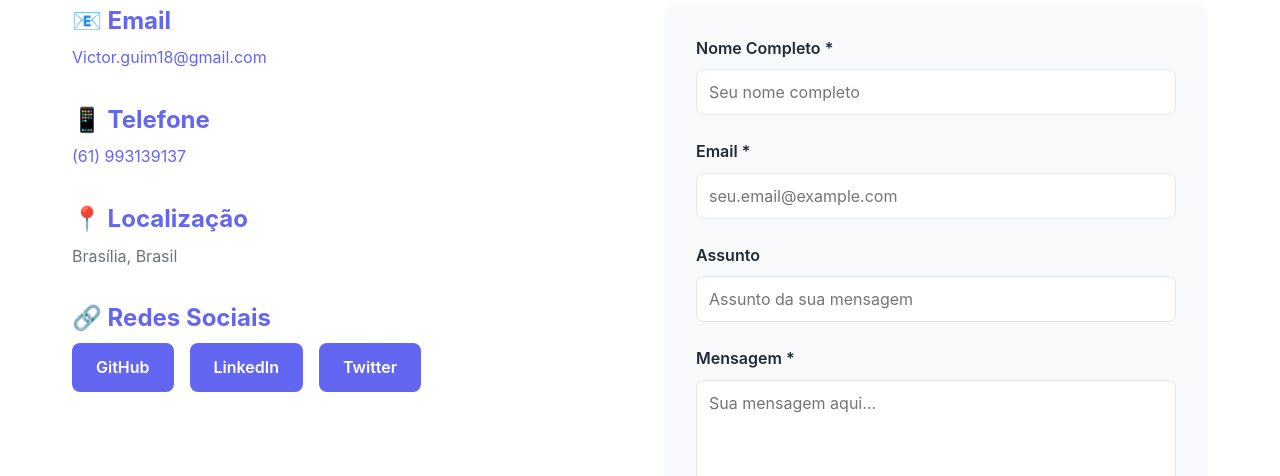
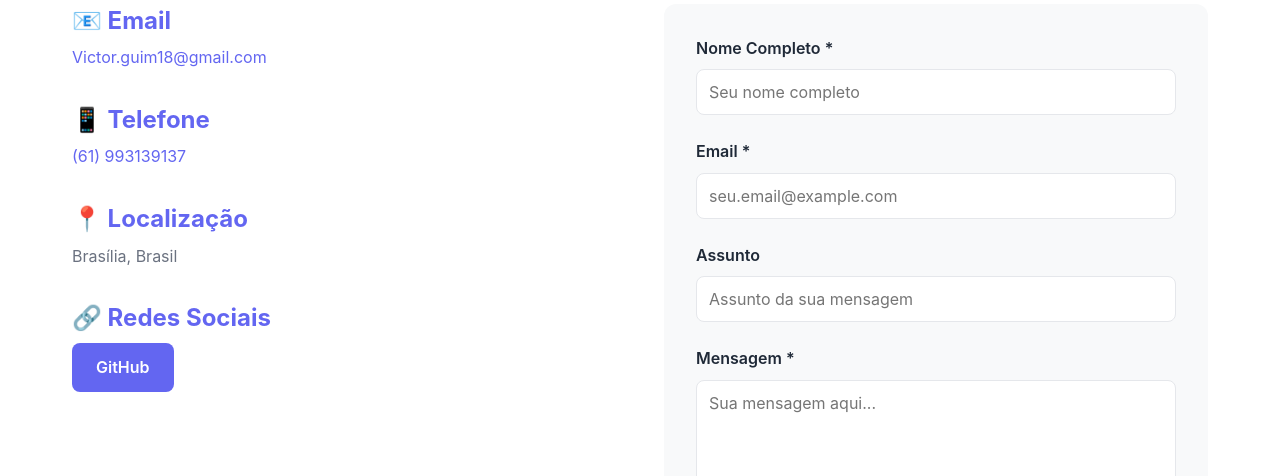
Before and after one commit to Victor-san9329/victor.github.io, a plain HTML site: page contato.html in a window 1280 px wide. Shown: the part 324-800 px from the top of the page. Drawn offline with Linux system fonts and the light colour scheme.

Commit message:
Update contato.html

```diff
--- a/contato.html
+++ b/contato.html
@@ -71,8 +71,7 @@
                         <h3>🔗 Redes Sociais</h3>
                         <div class="social-links">
                             <a href="https://github.com" target="_blank" title="GitHub">GitHub</a>
-                            <a href="https://linkedin.com" target="_blank" title="LinkedIn">LinkedIn</a>
-                            <a href="https://twitter.com" target="_blank" title="Twitter">Twitter</a>
+
                         </div>
                     </div>
                 </div>
```
